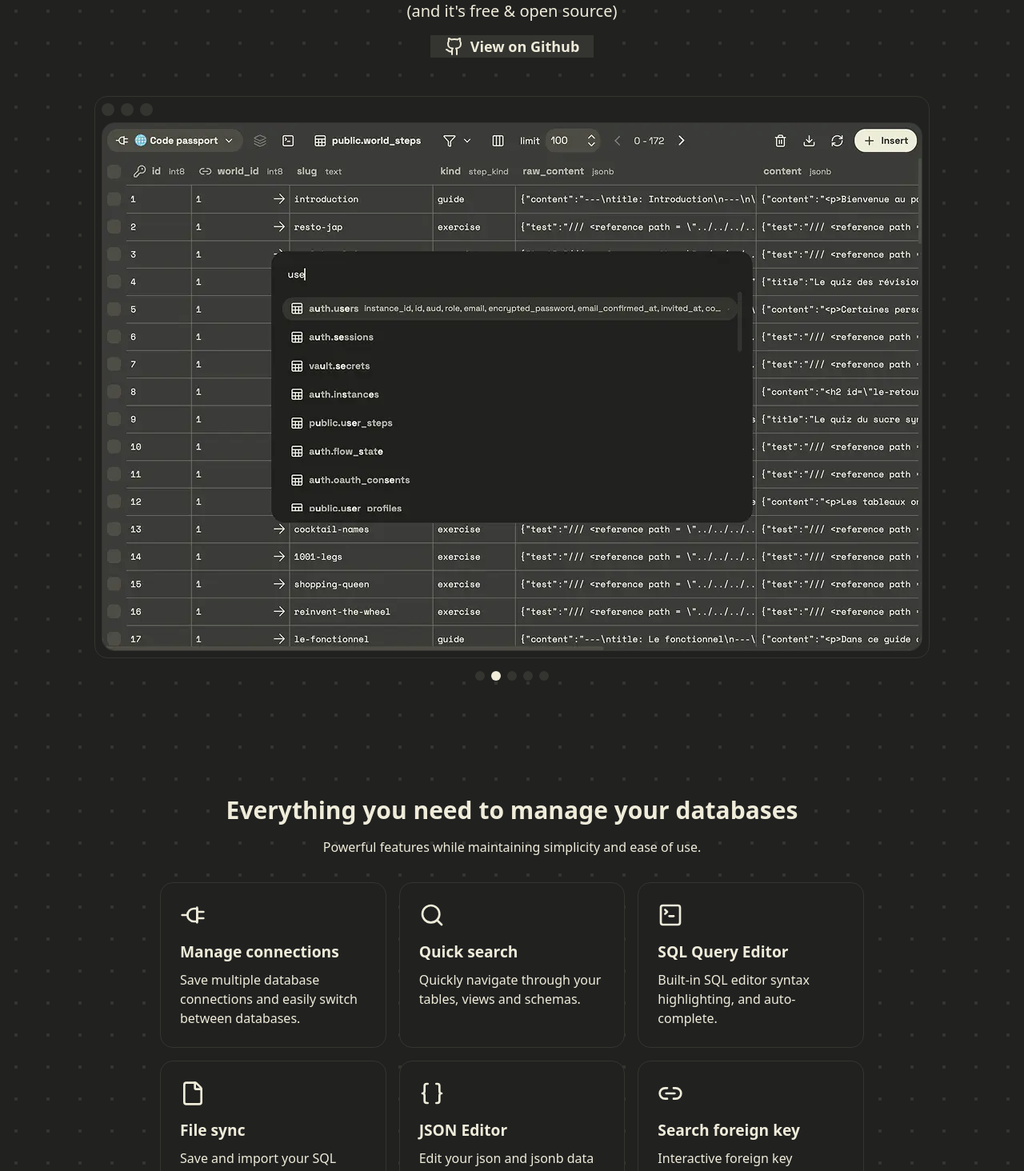
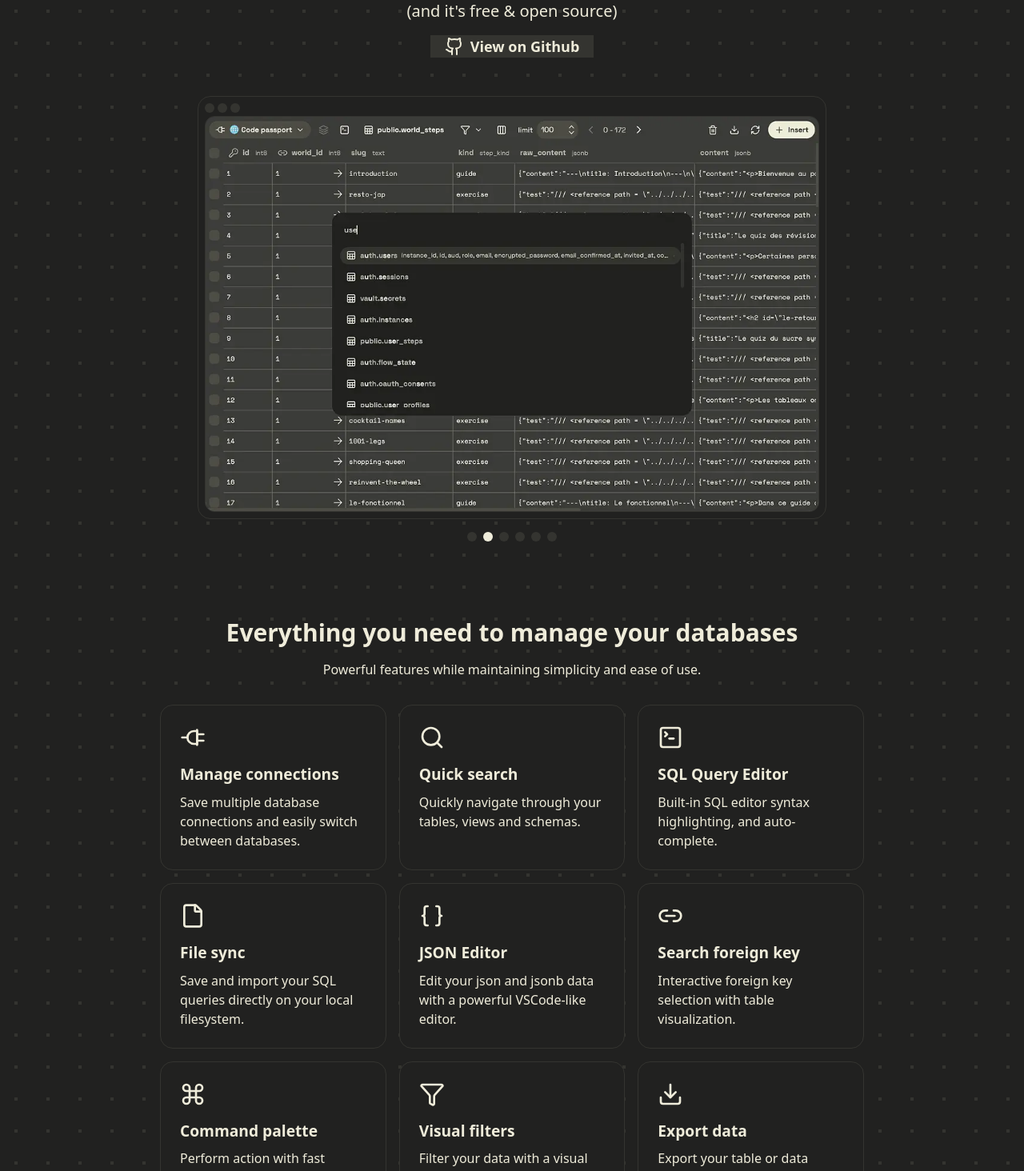
Before and after one commit to jeremt/pgditor-landing, a SvelteKit app: page / in a window 1280 px wide. Shown: the part 406-1870 px from the top of the page at 80% size. Built offline with nearby package versions, Linux system fonts and the light colour scheme; no server answers.

Commit message:
feat: add screenshot + make apple warning more visible

```diff
--- a/src/app.css
+++ b/src/app.css
@@ -13,6 +13,7 @@
 	--color-bg-card: #212120cc;
 	--color-backdrop: #efecda22;
 	--color-gold: #f2cf84;
+	--color-error: #ee795f;
 
 	--color-primary: var(--color-yellow);
 	--radius-btn: 2rem;
--- a/src/routes/+page.svelte
+++ b/src/routes/+page.svelte
@@ -52,7 +52,7 @@
 	let currentImg = $state(1);
 	$effect(() => {
 		setInterval(() => {
-			if (currentImg === 5) {
+			if (currentImg === 6) {
 				currentImg = 1;
 			} else {
 				currentImg += 1;
@@ -102,26 +102,26 @@
 		{/if}
 	</small>
 	{#if userOS === 'mac-arm' || userOS === 'mac-intel'}
-		<div class="text-sm text-fg-1 bg-bg text-center border border-bg-1 p-4 rounded-2xl">
+		<div class="text-sm text-error bg-bg text-center border border-error p-4 rounded-2xl">
 			⚠️ Well, I dont want to give Apple 100$/year to share my app for free.<br />
 			So, to use the app on mac, you might have to run this in your terminal after install:<br />
 			<code class="bg-bg-1 px-1 rounded-md">xattr -cr /Applications/PGditor.app</code>
 		</div>
 	{/if}
 	<div class="rounded-2xl p-2 border border-bg-1 flex flex-col bg-bg mt-4">
-		<div class="flex gap-2 pb-2">
-			<div class="rounded-full bg-bg-1 sm:w-4 sm:h-4 w-3 h-3"></div>
-			<div class="rounded-full bg-bg-1 sm:w-4 sm:h-4 w-3 h-3"></div>
-			<div class="rounded-full bg-bg-1 sm:w-4 sm:h-4 w-3 h-3"></div>
+		<div class="flex gap-1 pb-1">
+			<div class="rounded-full bg-bg-1 sm:w-3 sm:h-3 w-2 h-2"></div>
+			<div class="rounded-full bg-bg-1 sm:w-3 sm:h-3 w-2 h-2"></div>
+			<div class="rounded-full bg-bg-1 sm:w-3 sm:h-3 w-2 h-2"></div>
 		</div>
 		<img
-			class="screenshot border border-bg-1 rounded-2xl"
+			class="screenshot border border-bg-1 rounded-xl max-w-full w-3xl"
 			src="/{currentImg}.webp"
 			alt="Table view"
 		/>
 	</div>
 	<div class="flex gap-2">
-		{#each [1, 2, 3, 4, 5] as i}
+		{#each [1, 2, 3, 4, 5, 6] as i}
 			<button
 				class="rounded-full cursor-pointer w-3 h-3"
 				class:bg-fg={currentImg === i}
@@ -133,7 +133,7 @@
 	</div>
 </section>
 
-<section id="features" class="flex flex-col mx-auto items-center gap-4 px-4 pt-36">
+<section id="features" class="flex flex-col mx-auto items-center gap-4 px-4 pt-24">
 	<h2 class="font-bold text-3xl">Everything you need to manage your databases</h2>
 	<p class="pb-4">Powerful features while maintaining simplicity and ease of use.</p>
 	<div class="grid">
```
Also changed, not shown: static/6.webp (added).
